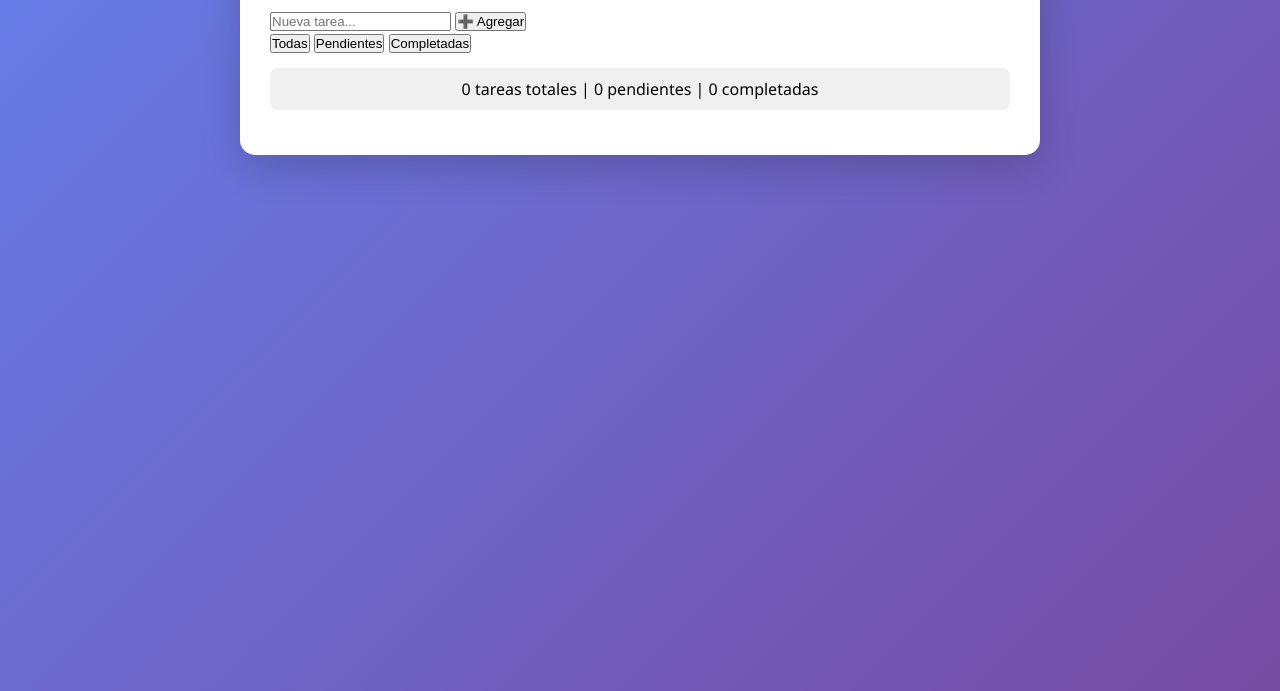
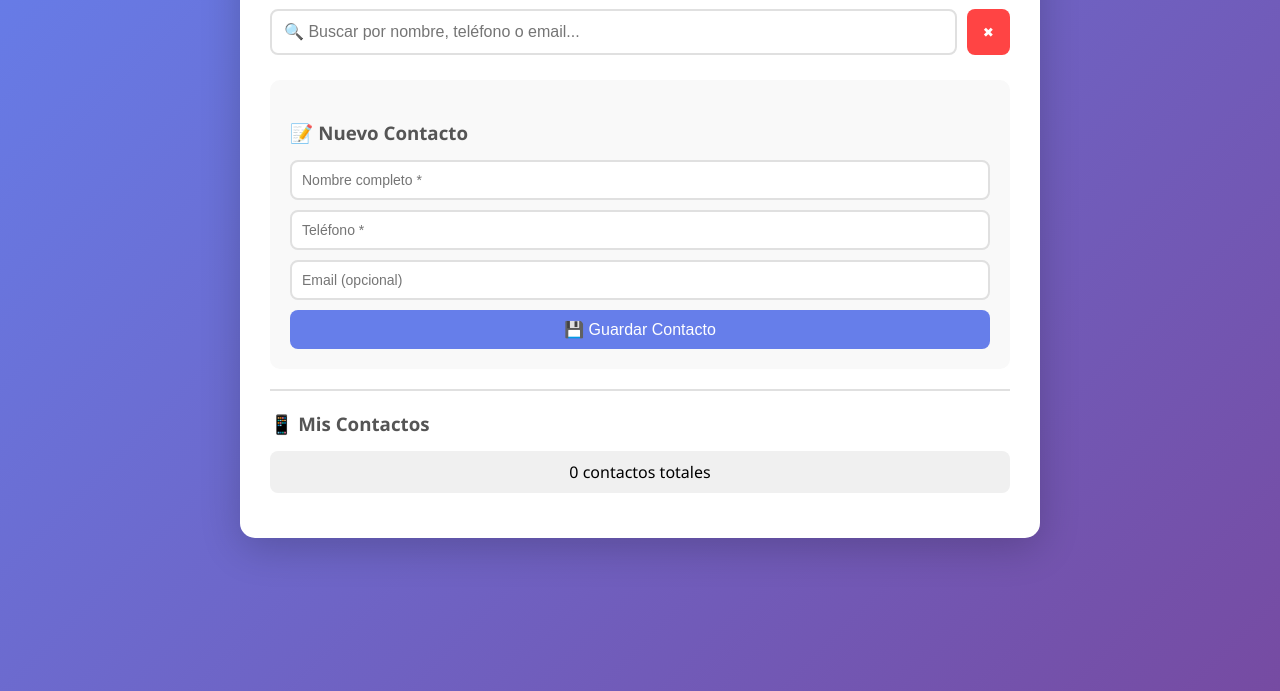
Before and after one commit to Stiven461/mi-app-dev, a plain HTML site: page frontend/index.html in a window 1280 px wide. Shown: the part 109-800 px from the top of the page. Drawn offline with Linux system fonts and the light colour scheme; no server answers.

Commit message:
frontend: actualizar la estructura HTML para la agenda de contactos

```diff
--- a/frontend/index.html
+++ b/frontend/index.html
@@ -3,31 +3,38 @@
 <head>
     <meta charset="UTF-8">
     <meta name="viewport" content="width=device-width, initial-scale=1.0">
-    <title>To-Do App | Gestión de Tareas</title>
+    <title>Agenda de Contactos</title>
     <link rel="stylesheet" href="style.css">
 </head>
 <body>
     <div class="container">
-        <h1>📝 Lista de Tareas- Mi Proyecto</h1>
+        <h1>📒 Agenda de Contactos</h1>
 
-        <div class="add-task">
-            <input type="text" id="taskInput" placeholder="Nueva tarea..." maxlength="100">
-            <button id="addBtn">➕ Agregar</button>
+        <div class="search-box">
+            <input type="text" id="searchInput" placeholder="🔍 Buscar por nombre, teléfono o email...">
+            <button id="clearSearchBtn" class="clear-btn">✖</button>
         </div>
 
-        <div class="filters">
-            <button class="filter-btn active" data-filter="all">Todas</button>
-            <button class="filter-btn" data-filter="pending">Pendientes</button>
-            <button class="filter-btn" data-filter="completed">Completadas</button>
+        <div class="contact-form">
+            <h3>📝 Nuevo Contacto</h3>
+            <input type="text" id="contactName" placeholder="Nombre completo *" required>
+            <input type="tel" id="contactPhone" placeholder="Teléfono *" required>
+            <input type="email" id="contactEmail" placeholder="Email (opcional)">
+            <input type="hidden" id="editId" value="">
+            <div class="form-buttons">
+                <button id="saveBtn">💾 Guardar Contacto</button>
+                <button id="cancelBtn" style="display:none;">❌ Cancelar Edición</button>
+            </div>
         </div>
 
-        <ul id="taskList" class="task-list"></ul>
+        <hr>
 
+        <h3>📱 Mis Contactos</h3>
         <div class="stats">
-            <span id="totalTasks">0</span> tareas totales |
-            <span id="pendingTasks">0</span> pendientes |
-            <span id="completedTasks">0</span> completadas
+            <span id="totalContacts">0</span> contactos totales
         </div>
+
+        <ul id="contactsList" class="contacts-list"></ul>
     </div>
 
     <script src="script.js"></script>
```
